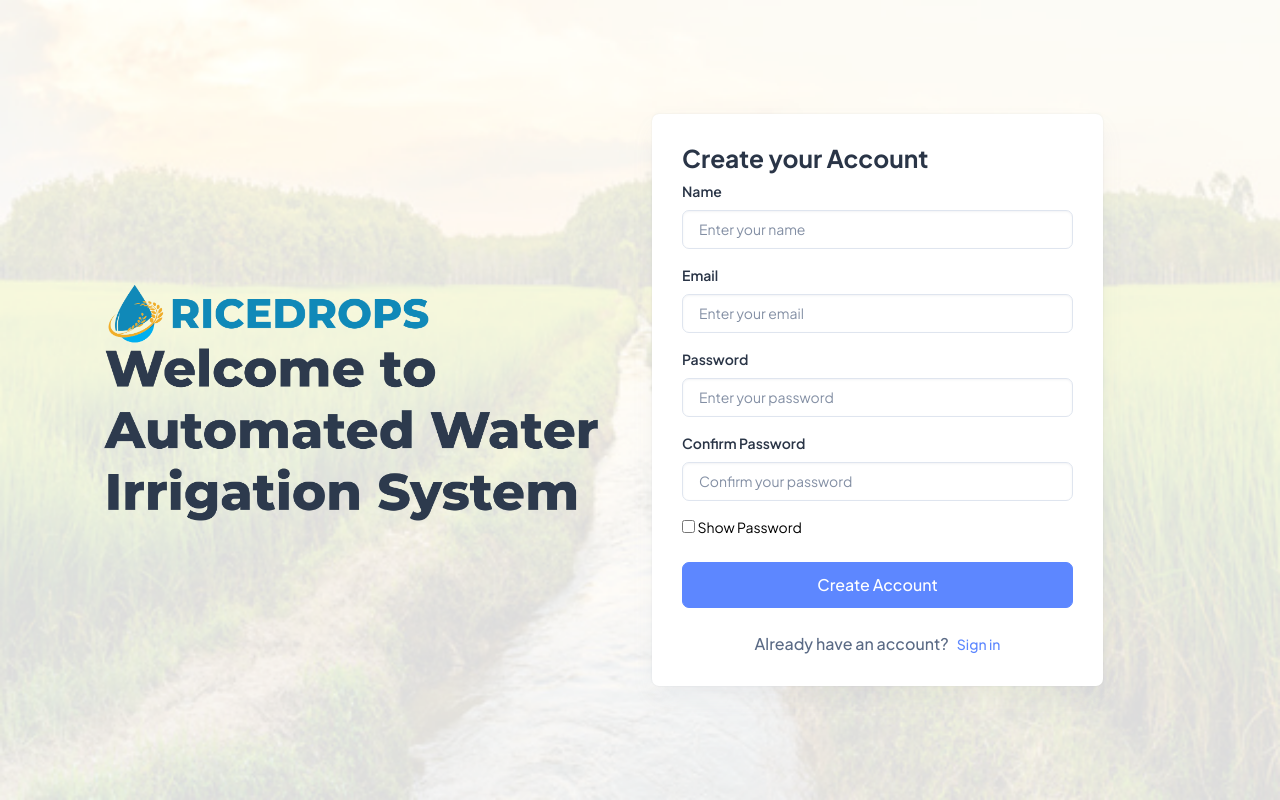
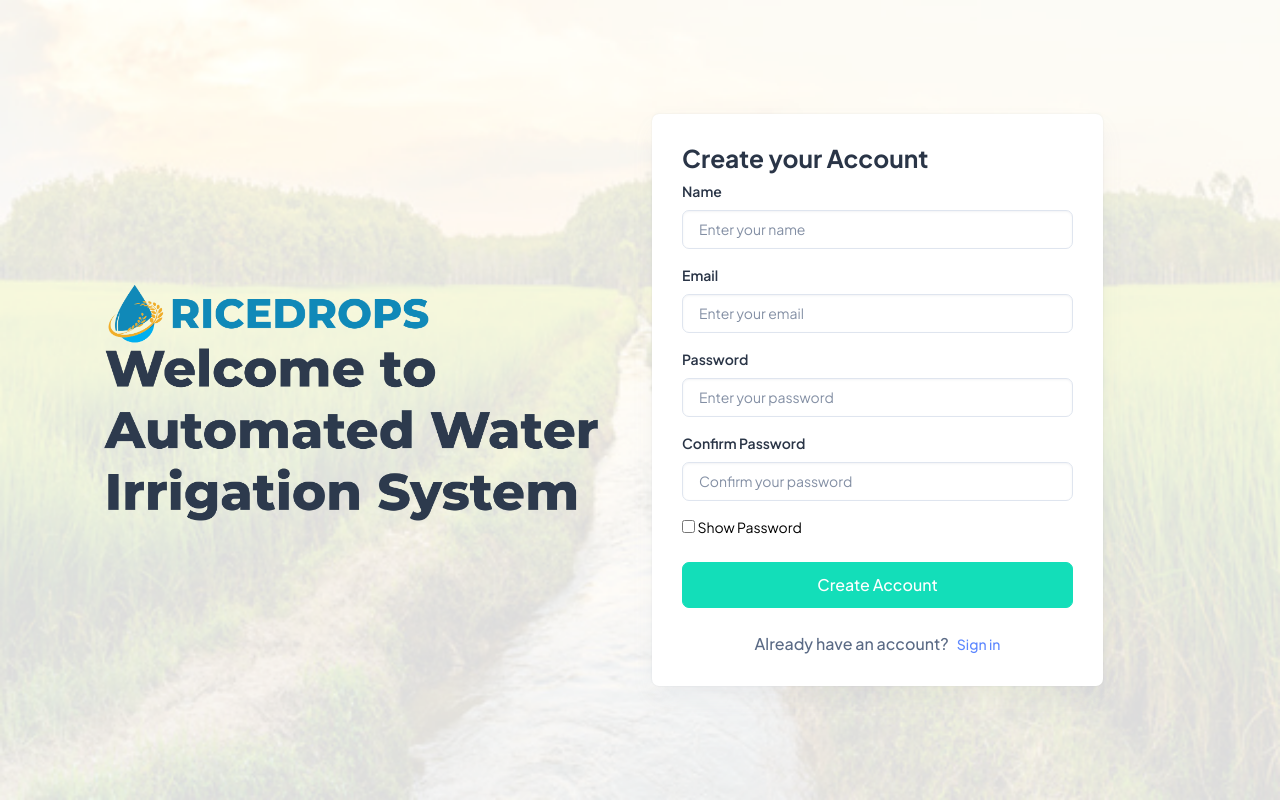
Before and after one commit to Arambuuuuu/Capstone, a PHP site: page /authentication-register.php in a window 1280 px wide. Run offline with PHP 8.4, Linux system fonts and the light colour scheme.

Commit message:
authchanges

```diff
--- a/src/php/authentication-login.php
+++ b/src/php/authentication-login.php
@@ -134,7 +134,7 @@ if ($_SERVER["REQUEST_METHOD"] == "POST") {
                     <input type="checkbox" class="form-check-input" id="showPasswordCheckbox">
                     <label for="showPasswordCheckbox" class="form-check-label">Show Password</label>
                   </div>
-                  <button type="submit" class="btn btn-primary w-100 py-2 fs-5 mb-4 rounded-2">Sign In</button>
+                  <button type="submit" class="btn btn-success w-100 py-2 fs-5 mb-4 rounded-2">Sign In</button>
                   <div class="d-flex align-items-center justify-content-center">
                     <p class="fs-5 mb-0 fw-bold">Doesn't have account?</p>
                     <a class="text-primary fw-bold ms-2" href="authentication-register.php">Create an account</a>
--- a/src/php/authentication-register.php
+++ b/src/php/authentication-register.php
@@ -145,7 +145,7 @@ if ($_SERVER["REQUEST_METHOD"] == "POST") {
                     <input type="checkbox" id="showPasswordCheckbox">
                     <label for="showPasswordCheckbox" class="checkbox-label show-password-label">Show Password</label>
                   </div>
-                  <button type="submit" class="btn btn-primary w-100 py-8 fs-4 mb-4 rounded-2">Create Account</button>
+                  <button type="submit" class="btn btn-success w-100 py-8 fs-4 mb-4 rounded-2">Create Account</button>
                   <div class="d-flex align-items-center justify-content-center">
                     <p class="fs-4 mb-0 fw-bold">Already have an account?</p>
                     <a class="text-primary fw-bold ms-2" href="authentication-login.php">Sign in</a>
```
